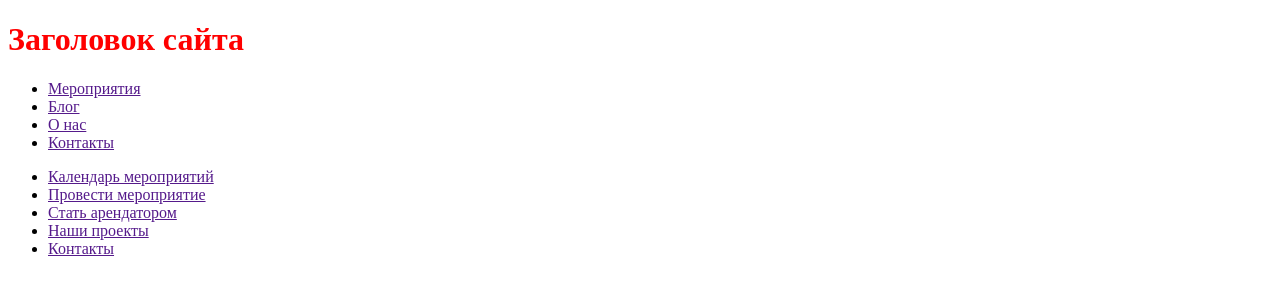
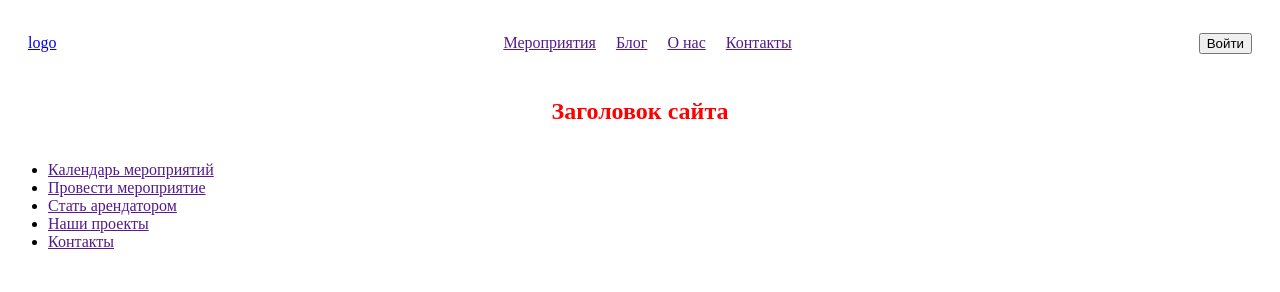
Before and after one commit to Berd0vv/ITac, a plain HTML site: page index.html in a window 1280 px wide. Drawn offline with Linux system fonts and the light colour scheme.

Commit message:
добавил css по заданию

```diff
--- a/index.html
+++ b/index.html
@@ -7,42 +7,44 @@
     <link rel="stylesheet" href="styles/styles.css">
 </head>
 <body>
-    <header>
-        <h1>Заголовок сайта</h1>
-        <nav>
-            <ul>
-                <li><a href="">Мероприятия</a> </li>
-                <li><a href="">Блог</a> </li>
-                <li><a href="">О нас</a> </li>
-                <li><a href="">Контакты</a> </li>
+    <header class="header">
+        <a href="#" class="header__logo">logo</a>
+        <nav class="header__nav">
+            <ul class="nav__list">
+                <li class="header__link"><a href="">Мероприятия</a> </li>
+                <li class="header__link"><a href="">Блог</a> </li>
+                <li class="header__link"><a href="">О нас</a> </li>
+                <li class="header__link"><a href="">Контакты</a> </li>
             </ul>
         </nav>
+        <button class="header__button">Войти</button>
     </header>
-    <main>
-        <section>
+    <main class="main">
+        <section class="logo">
+             <h1 class="logo__title">Заголовок сайта</h1>
             <!--лого-->
         </section>
-        <section>
+        <section class="aboutus">
             <!--О нас-->
         </section>
-        <section>
+        <section class="events">
              <!--Мероприятия-->
         </section>
-        <section>
+        <section class="blog">
              <!--Блог-->
         </section>
-        <section>
+        <section class="contacts">
              <!--Контакты-->
         </section>
     </main>
-    <footer>
-        <nav>
-            <ul>
-                <li><a href="">Календарь мероприятий</a> </li>
-                <li><a href="">Провести мероприятие</a> </li>
-                <li><a href="">Стать арендатором</a> </li>
-                <li><a href="">Наши проекты</a> </li>
-                <li><a href="">Контакты</a> </li>
+    <footer class="footer">
+        <nav class="footer__nav">
+            <ul class="footer__list">
+                <li class="footer__item"><a href="">Календарь мероприятий</a> </li>
+                <li class="footer__item"><a href="">Провести мероприятие</a> </li>
+                <li class="footer__item"><a href="">Стать арендатором</a> </li>
+                <li class="footer__item"><a href="">Наши проекты</a> </li>
+                <li class="footer__item"><a href="">Контакты</a> </li>
             </ul>
         </nav>
     </footer>
--- a/styles/styles.css
+++ b/styles/styles.css
@@ -1,3 +1,19 @@
 h1 {
     color:red;
 }
+.header{
+    display: flex;
+    justify-content: space-between;
+    align-items: center;
+    padding:10px 20px;
+}
+.nav__list{
+     display: flex;
+    justify-content: space-between;
+    gap:20px;
+    list-style: none;
+}
+.logo{
+    display: flex;
+    justify-content: center;
+}
```
